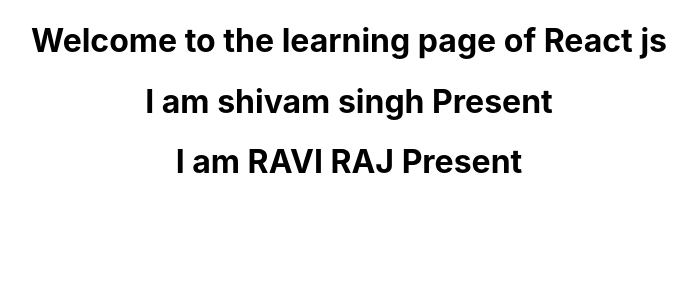
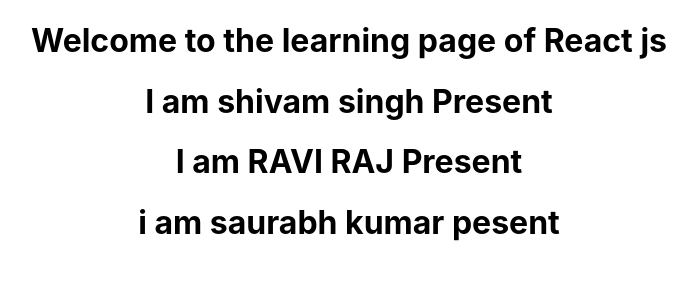
Before and after one commit to Kunwar-Abhishek-Singh/Spyder, a React (Create React App) app: page / in a window 1280 px wide. Shown: the top 300 px of the page, without its empty margins (291-988 px from the left). Built offline with nearby package versions, Linux system fonts and the light colour scheme.

Commit message:
saurabh present

```diff
--- a/src/App.js
+++ b/src/App.js
@@ -6,6 +6,7 @@
       <h1>Welcome to the learning page of React js</h1>
       <h1>I am shivam singh Present</h1>
       <h1>I am RAVI RAJ Present</h1>
+      <h1>i am saurabh kumar pesent</h1>
     </div>
   );
 }
```
